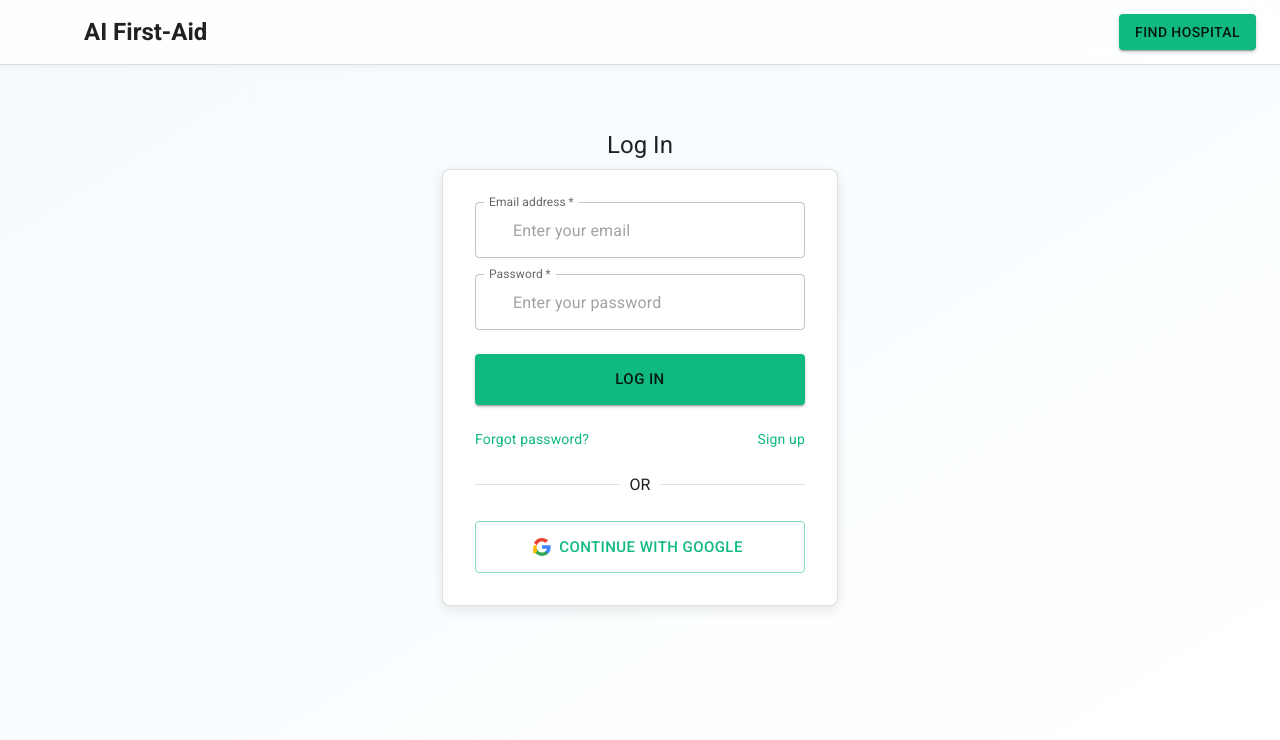
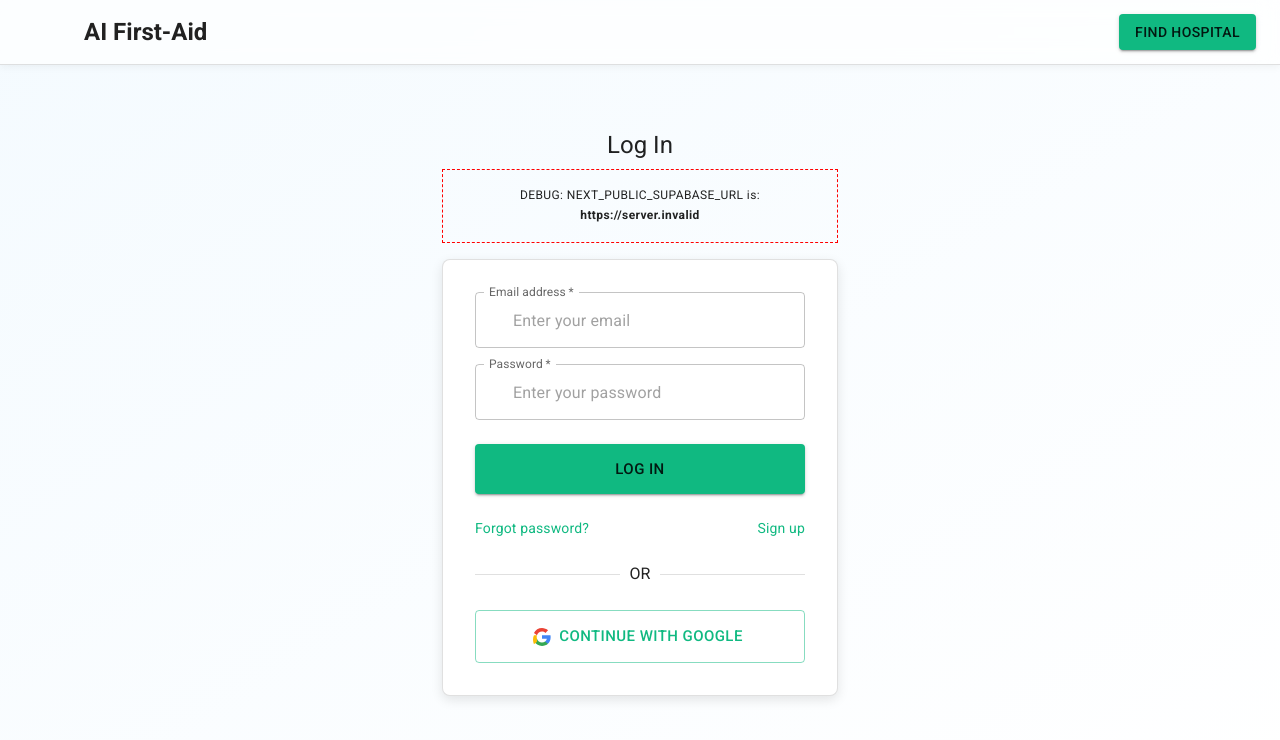
Before and after one commit to Calistus-design/AI-medical-chatbot, a Next.js app: page /login in a window 1280 px wide. Shown: the top 740 px of the page. Built offline with nearby package versions, Linux system fonts and the light colour scheme; no server answers; some icons are missing.

Commit message:
login update

```diff
--- a/src/app/login/page.tsx
+++ b/src/app/login/page.tsx
@@ -8,6 +8,23 @@ export default function LoginPage() {
       <Typography component="h1" variant="h5" align="center" gutterBottom>
         Log In
       </Typography>
+      {/* --- ADD THIS TEMPORARY DEBUGGING BLOCK --- */}
+      <Typography
+        variant="caption"
+        align="center"
+        sx={{
+          display: 'block',
+          p: 2,
+          border: '1px dashed red',
+          mb: 2,
+          wordBreak: 'break-all'
+        }}
+      >
+        DEBUG: NEXT_PUBLIC_SUPABASE_URL is:
+        <br />
+        <strong>{process.env.NEXT_PUBLIC_SUPABASE_URL || "VALUE IS NOT SET"}</strong>
+      </Typography>
+      {/* --- END OF DEBUGGING BLOCK --- */}
       <AuthForm mode="login" /> {/* Pass the mode prop */}
     </Container>
   );
```
